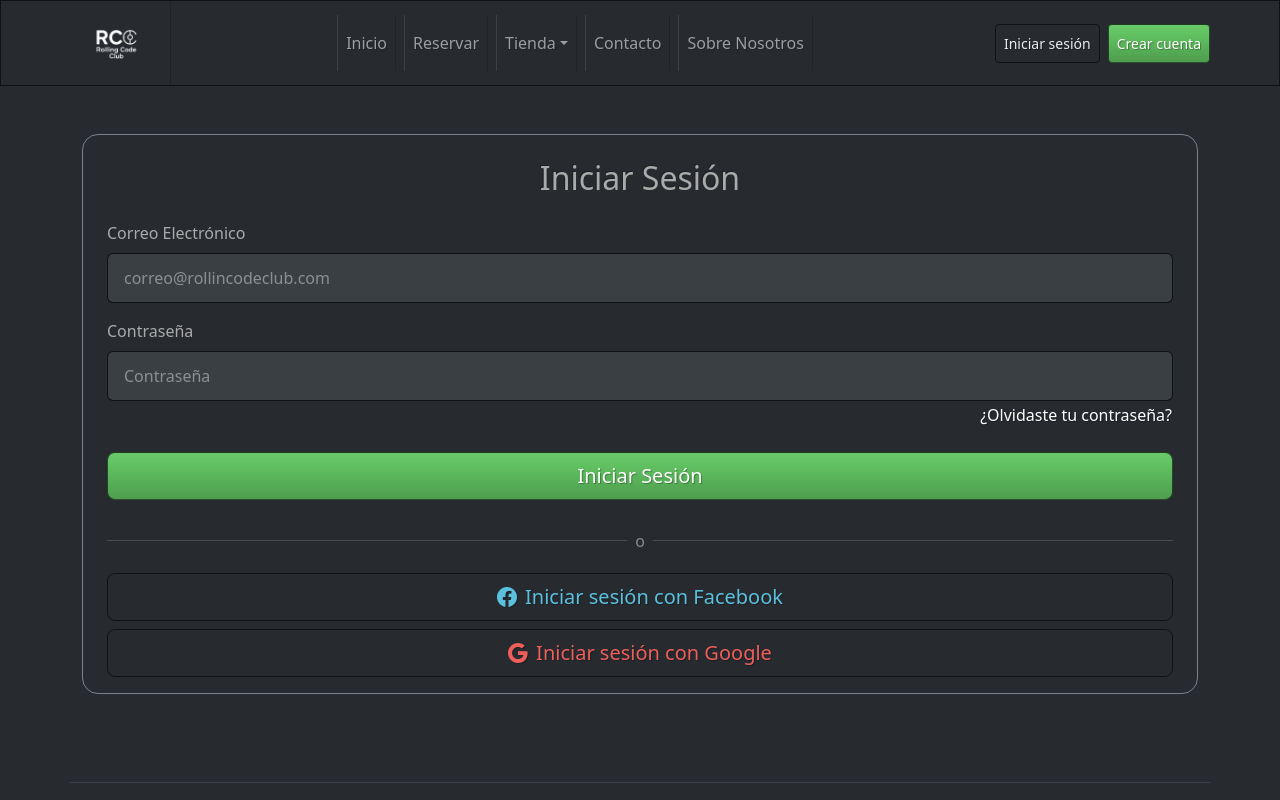
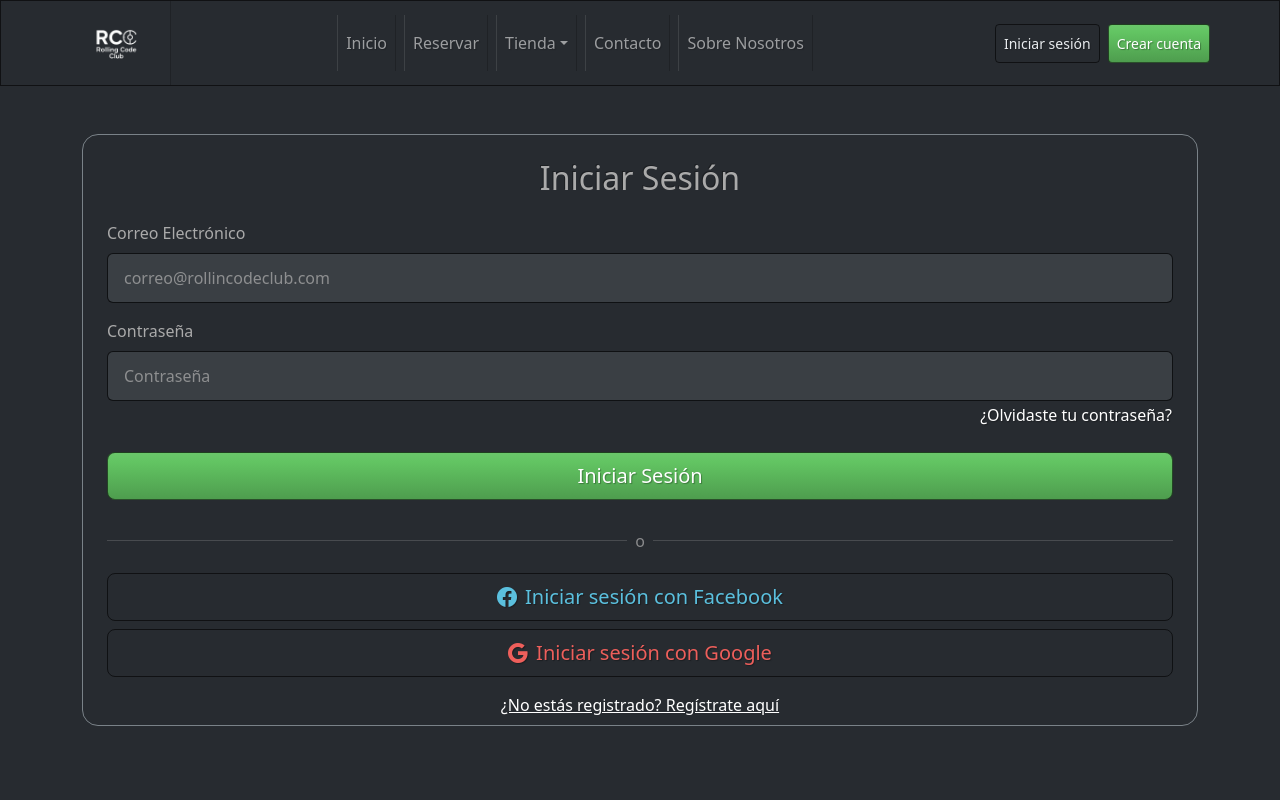
Before and after one commit to ximebarrientos/rollingCodeClub, a React (Vite) app: page /login in a window 1280 px wide. Shown: the top 800 px of the page. Built offline with nearby package versions, Linux system fonts and the light colour scheme; no server answers.

Commit message:
agregue no estas registrado? y que linkee a la pagina de registro

```diff
--- a/src/components/pages/Login.jsx
+++ b/src/components/pages/Login.jsx
@@ -1,4 +1,4 @@
-import { useNavigate } from "react-router";
+import { NavLink, useNavigate } from "react-router";
 import Swal from "sweetalert2";
 import { Form, Button, Container } from "react-bootstrap";
 import { useForm } from "react-hook-form";
@@ -133,7 +133,6 @@ const Login = ({ setUsuarioLogueado }) => {
             </Button>
             <Button
               variant="outline-danger"
-              className="mb-3"
               size="lg"
               onClick={() => navegacion("/error404")}
             >
@@ -142,6 +141,15 @@ const Login = ({ setUsuarioLogueado }) => {
             </Button>
           </div>
         </Form>
+        <div className="d-grid mt-3 text-center mb-2">
+          <NavLink
+            variant="outline-primary"
+            size="lg"
+            to={"/registro"}
+          >
+            ¿No estás registrado? Regístrate aquí
+          </NavLink>
+        </div>
       </Container>
     </div>
   );
```
